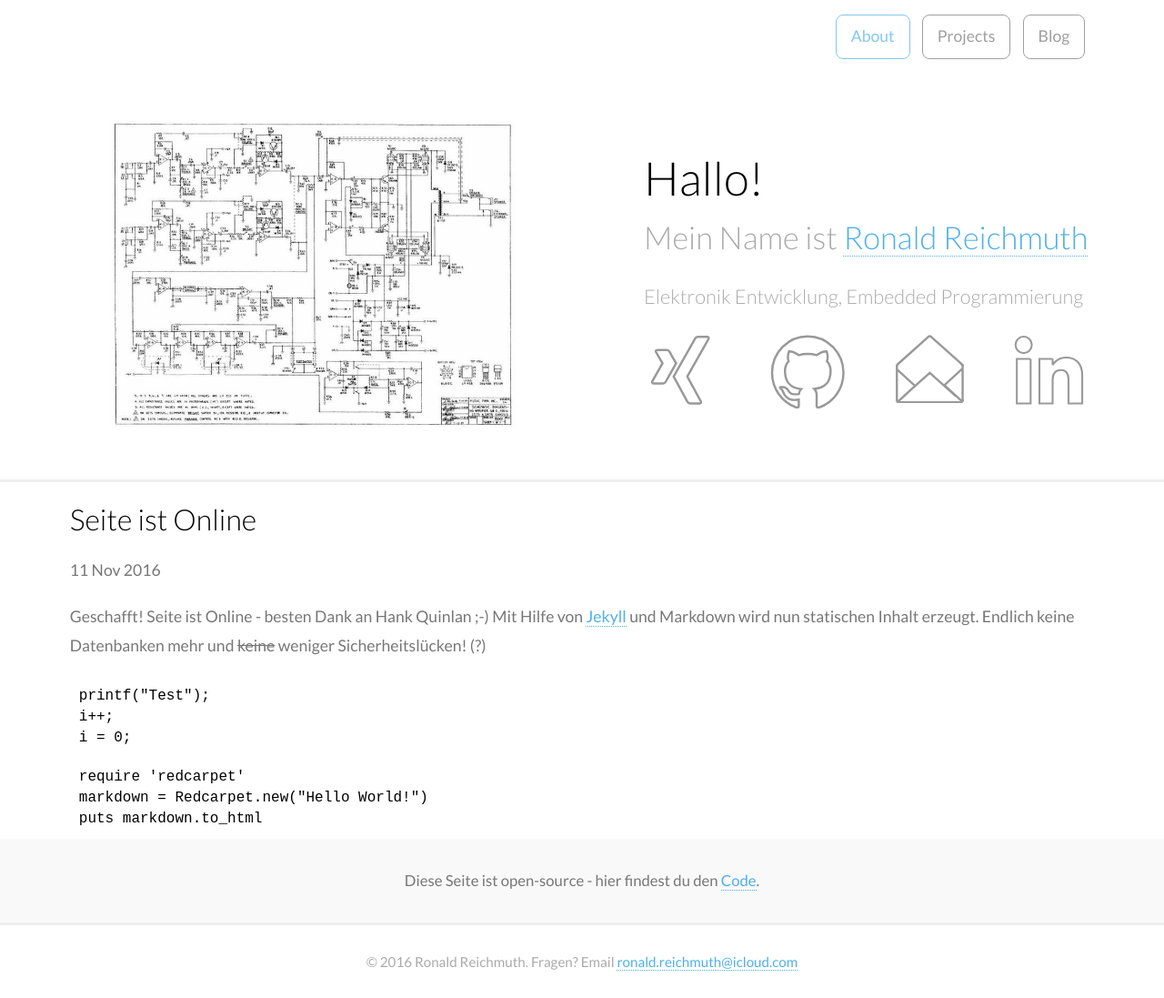
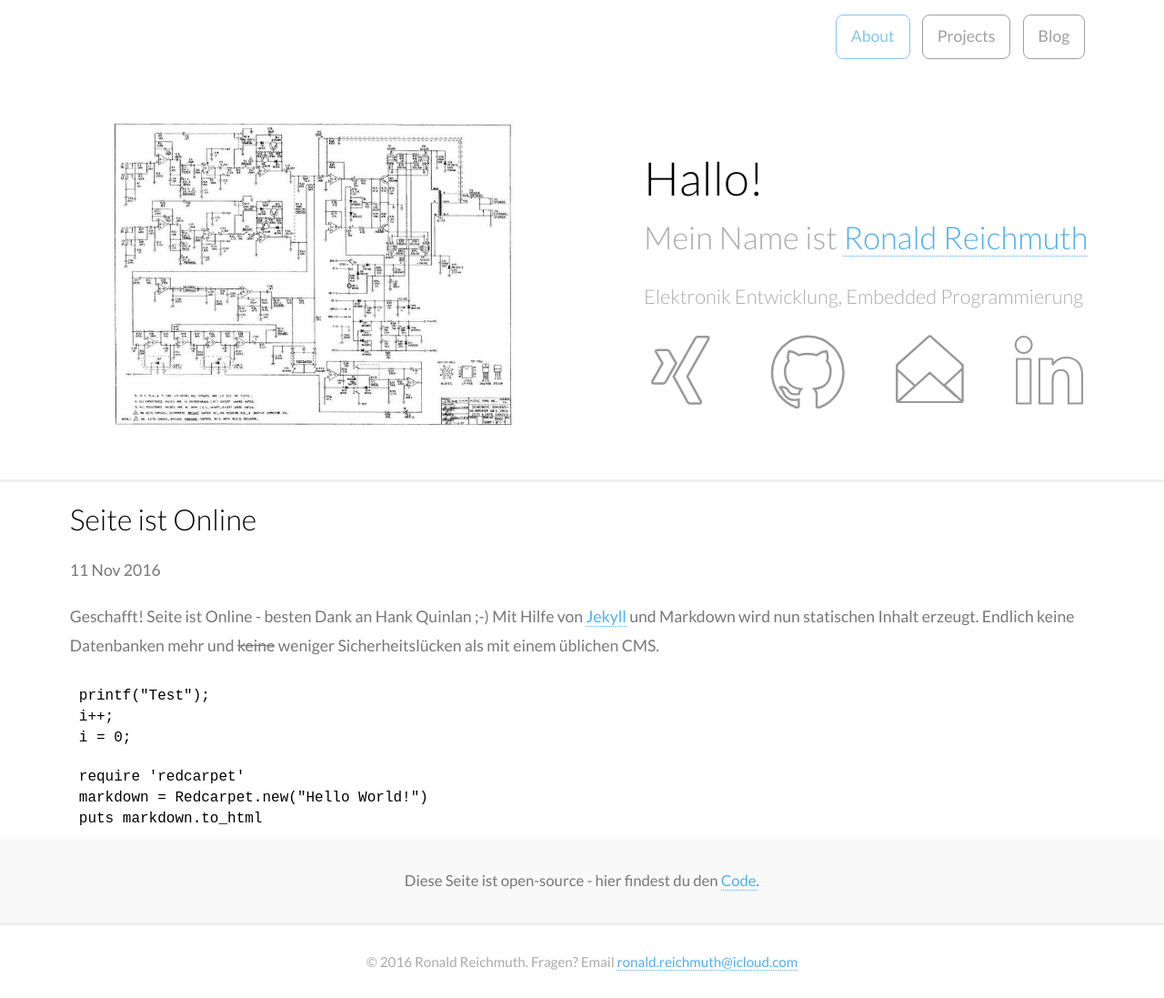
Before and after one commit to ronaldreichmuth/ronaldreichmuth.github.io, a Jekyll site: the page built from _posts/2016-11-11-seite-ist-online.md, in a window 1280 px wide. Shown: the whole page at 91% size. Built offline with Jekyll 4.4.1, drawn with Linux system fonts in a browser that asks for light colours.

Commit message:
Update 2016-11-11-seite-ist-online.md

````diff
--- a/_posts/2016-11-11-seite-ist-online.md
+++ b/_posts/2016-11-11-seite-ist-online.md
@@ -4,7 +4,7 @@ title: "Seite ist Online"
 date: 2016-11-11
 ---
 
-Geschafft! Seite ist Online - besten Dank an Hank Quinlan ;-) Mit Hilfe von [Jekyll](http://jekyllrb.com) und Markdown wird nun statischen Inhalt erzeugt. Endlich keine Datenbanken mehr und ~~keine~~ weniger Sicherheitslücken! (?)
+Geschafft! Seite ist Online - besten Dank an Hank Quinlan ;-) Mit Hilfe von [Jekyll](http://jekyllrb.com) und Markdown wird nun statischen Inhalt erzeugt. Endlich keine Datenbanken mehr und ~~keine~~ weniger Sicherheitslücken als mit einem üblichen CMS.
 
 
 ```c
````
